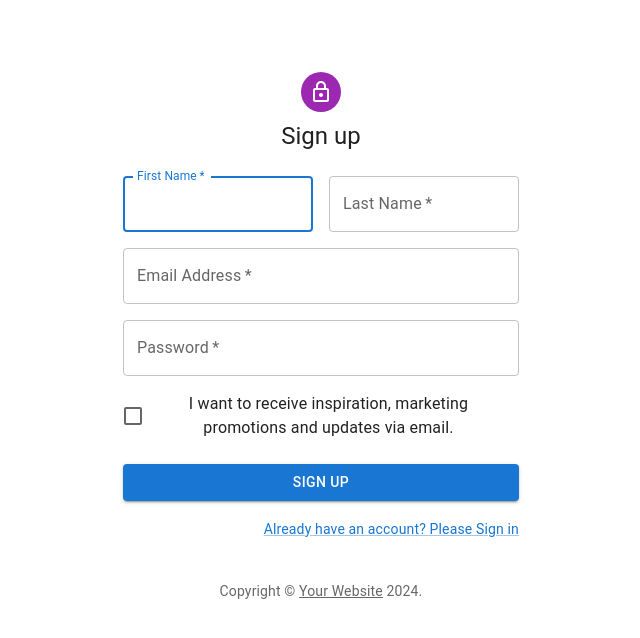
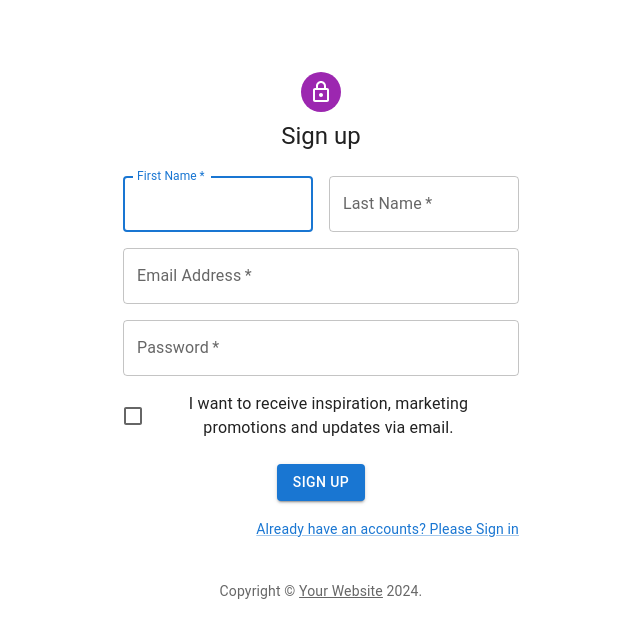
Before and after one commit to conveyGhost/acrylic-admin, a React (Vite) app: page /auth/register in a window 1280 px wide. Shown: the top 638 px of the page, without its empty margins (319-959 px from the left). Built offline with nearby package versions, Linux system fonts and the light colour scheme; a web font is replaced by a local one.

Commit message:
conveyGhost fix:widthof submit button changed

```diff
--- a/src/pages/Auth/Register.tsx
+++ b/src/pages/Auth/Register.tsx
@@ -110,7 +110,6 @@ export default function Register() {
             </Grid>
             <Button
               type="submit"
-              fullWidth
               variant="contained"
               sx={{ mt: 3, mb: 2 }}
             >
@@ -119,7 +118,7 @@ export default function Register() {
             <Grid container justifyContent="flex-end">
               <Grid item>
                 <Link href="/login" variant="body2">
-                  Already have an account? Please Sign in
+                  Already have an accounts? Please Sign in
                 </Link>
               </Grid>
             </Grid>
```
